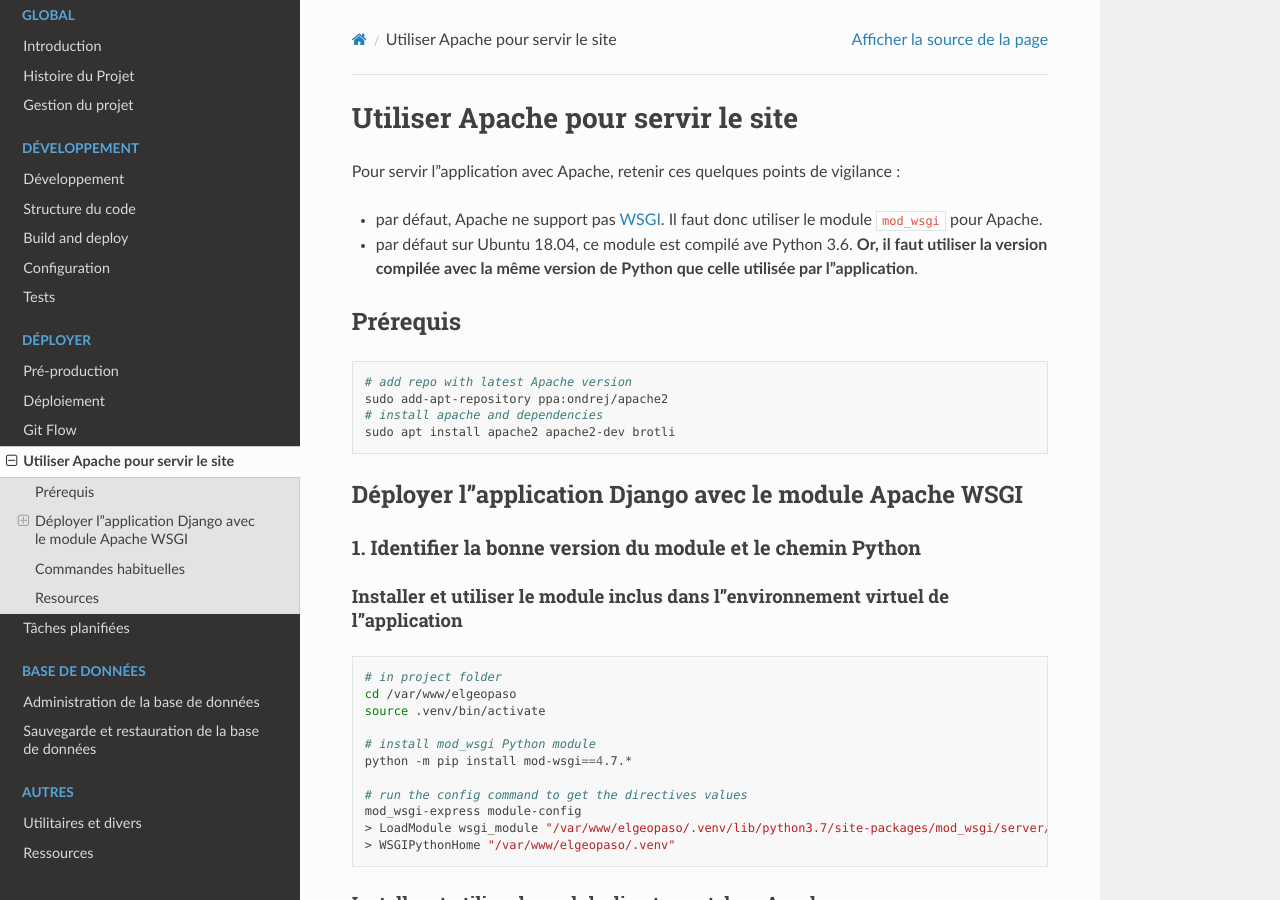
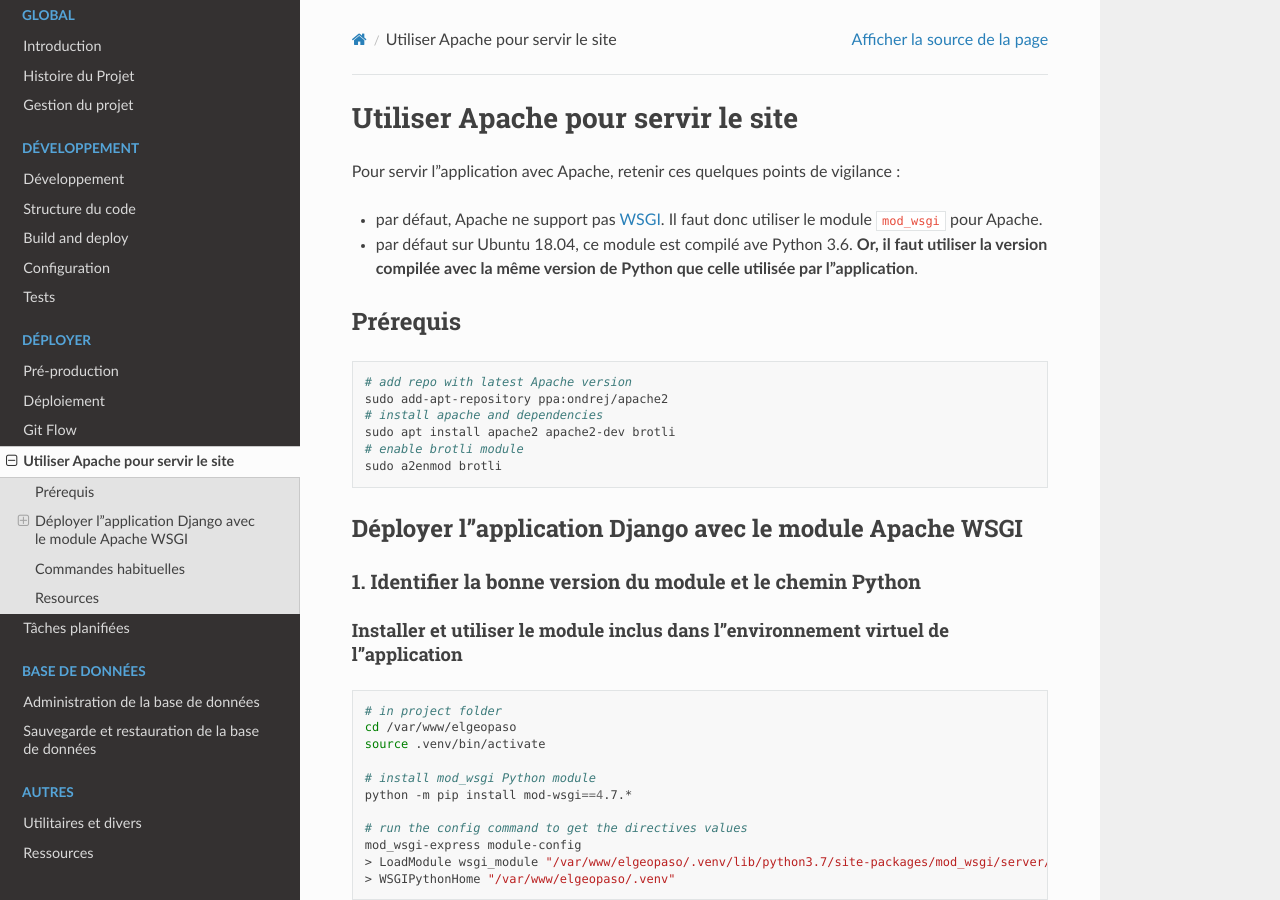
Before and after one commit to Guts/elgeopaso, a Sphinx documentation site: the page built from docs/deployment/apache.md, in a window 1280 px wide and 900 px high. Built offline with Sphinx 7.4.7 and the Read the Docs theme 2.0.0, drawn with Linux system fonts in a browser that asks for light colours; pages that are not in the unit, such as notebooks, are missing from menus.

Commit message:
Update apache.md

````diff
--- a/docs/deployment/apache.md
+++ b/docs/deployment/apache.md
@@ -12,6 +12,8 @@ Pour servir l'application avec Apache, retenir ces quelques points de vigilance
 sudo add-apt-repository ppa:ondrej/apache2
 # install apache and dependencies
 sudo apt install apache2 apache2-dev brotli
+# enable brotli module
+sudo a2enmod brotli
 ```
 
 ## Déployer l'application Django avec le module Apache WSGI
````
